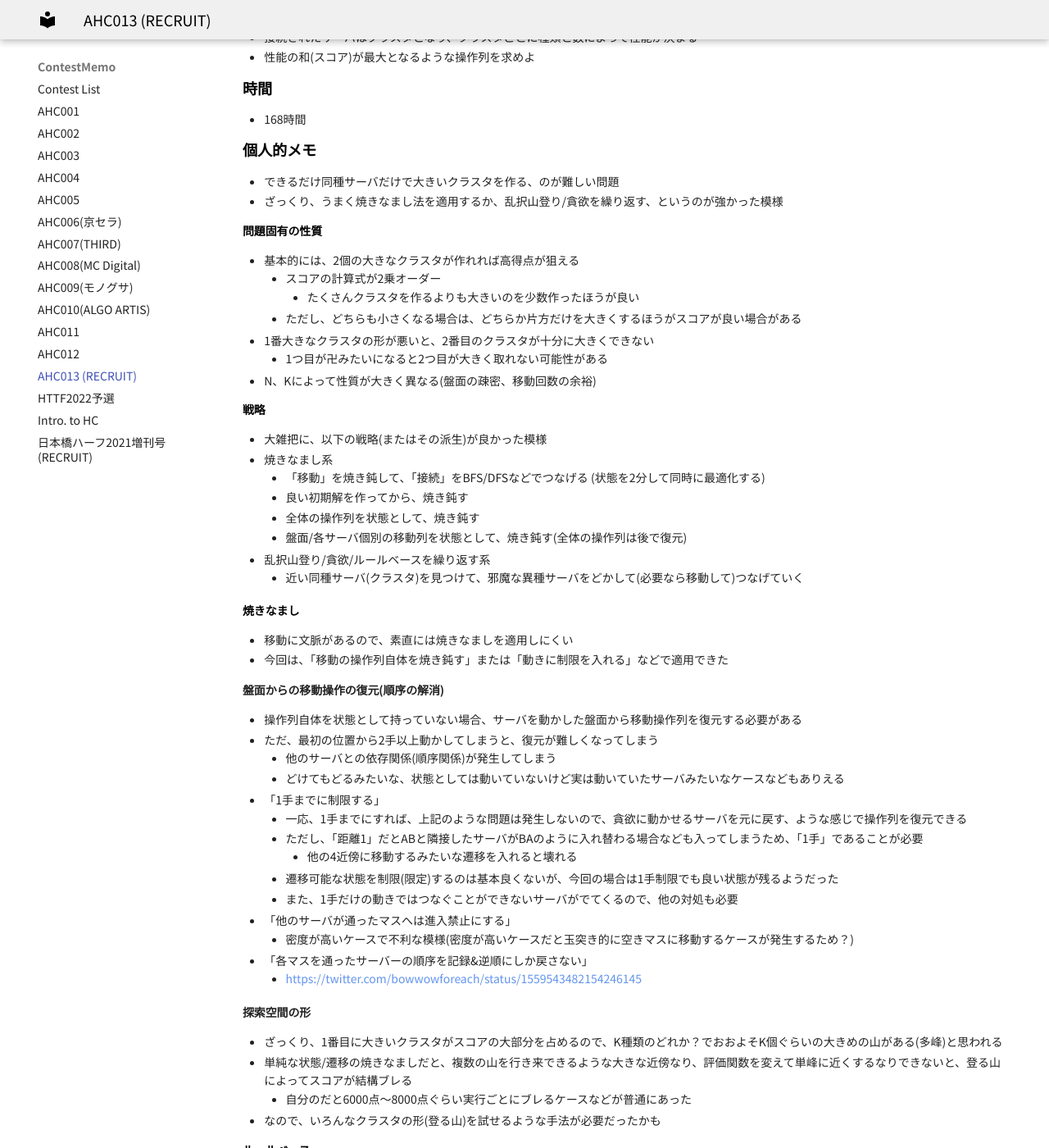
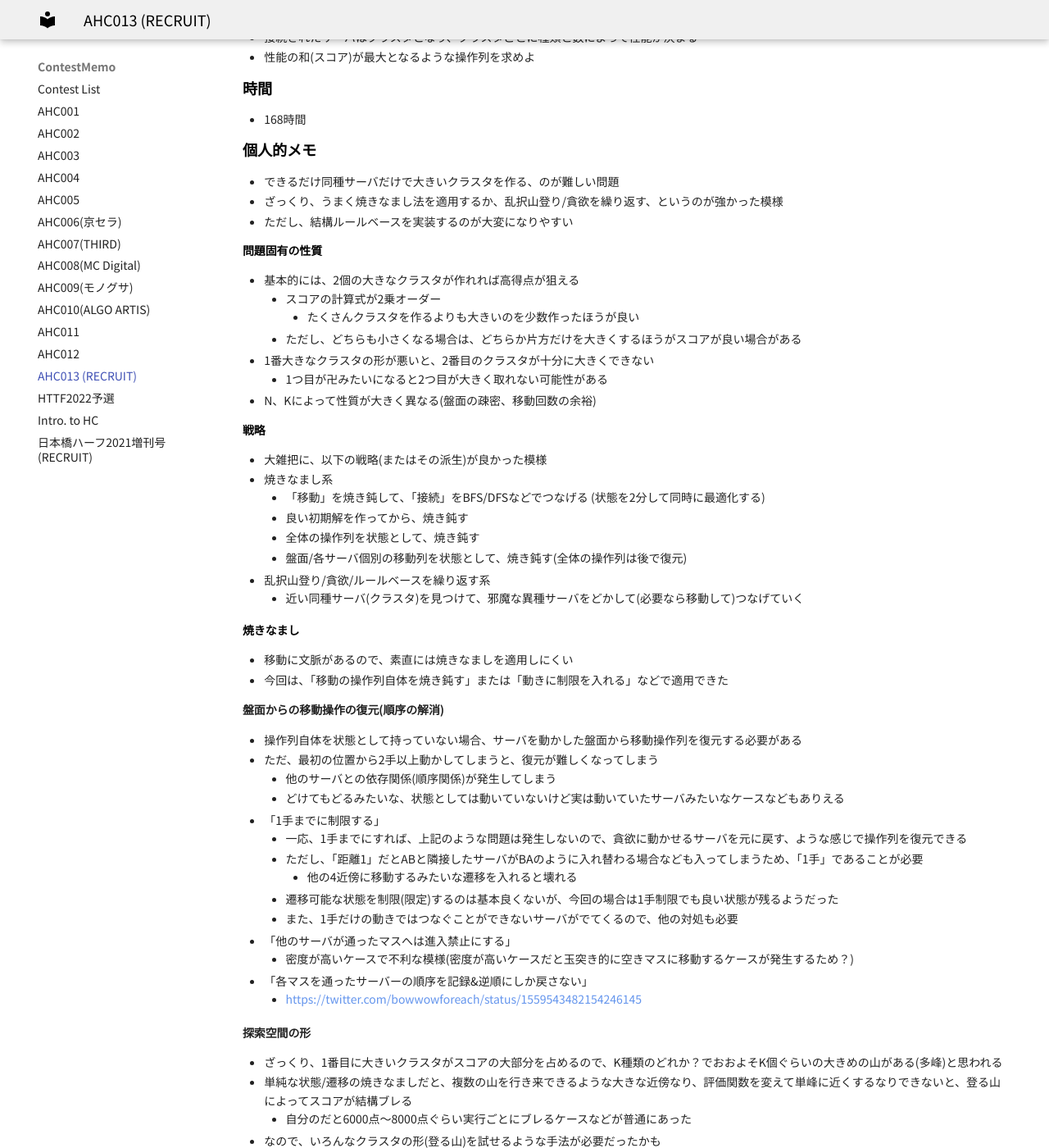
Before and after one commit to jetbead/AtCoderHeuristicContestMemo, an MkDocs documentation site: the page built from docs/ContestMemo/ahc013.md, in a window 1280 px wide and 1400 px high, scrolled down 726 px. Shown: the whole window at 82% size. Built offline with MkDocs 1.6.1 and Material for MkDocs 9.7.7, drawn with Linux system fonts in a browser that asks for light colours; some web fonts are replaced; some of the changed text lies outside the part shown.

Commit message:
Update ahc013.md

```diff
--- a/docs/ContestMemo/ahc013.md
+++ b/docs/ContestMemo/ahc013.md
@@ -27,6 +27,7 @@
 
 - できるだけ同種サーバだけで大きいクラスタを作る、のが難しい問題
 - ざっくり、うまく焼きなまし法を適用するか、乱択山登り/貪欲を繰り返す、というのが強かった模様
+- ただし、結構ルールベースを実装するのが大変になりやすい
 
 ### 問題固有の性質
 
@@ -89,6 +90,7 @@
     - 単純な距離、邪魔なサーバ数、どかすのに必要操作数、・・・
     - BFS、プリム法、ダイクストラ法など
   - つなげるためにサーバを移動する位置の決定方法
+- (言葉で書くと単純に見えるが、実装しようとすると結構しんどい)
 
 ### 性質の良い形
 
```
